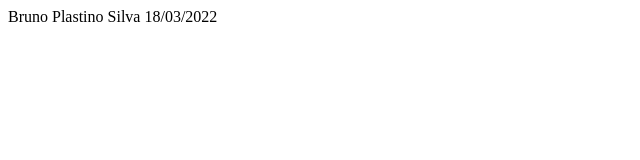
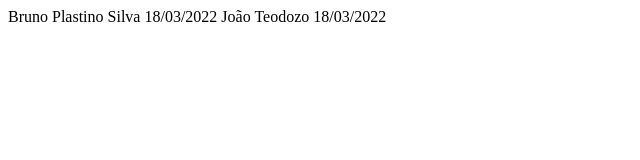
Before and after one commit to bplastino205716/SCM, a plain HTML site: page index.html in a window 1280 px wide. Shown: the whole page, without its empty margins (0-640 px from the left). Drawn offline with Linux system fonts and the light colour scheme.

Commit message:
commit joao

```diff
--- a/index.html
+++ b/index.html
@@ -6,6 +6,7 @@
     <meta name="viewport" content="width=device-width, initial-scale=1.0">
     <title>Document</title>
     <l1>Bruno Plastino Silva 18/03/2022</l1>
+    <l2>João Teodozo 18/03/2022</l2>
 </head>
 <body>
 
```
